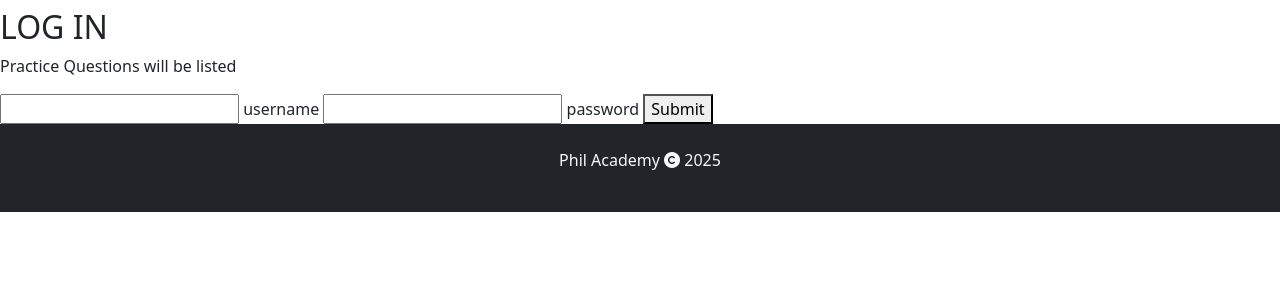
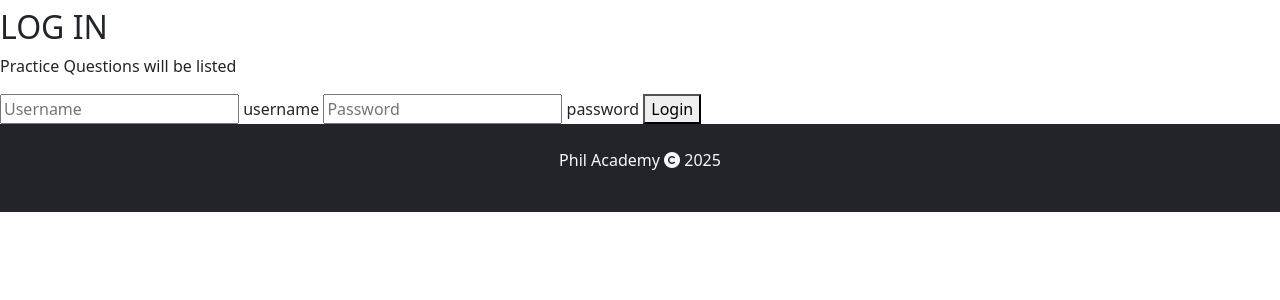
Before and after one commit to chan-ted/tutorhand, a Flask app: page /login in a window 1280 px wide. Shown: the part 58-358 px from the top of the page. Run offline with Flask 3, Linux system fonts and the light colour scheme; some libraries are stand-ins or nearby versions; some web fonts are replaced.

Commit message:
login page

```diff
--- a/templates/login.html
+++ b/templates/login.html
@@ -6,13 +6,13 @@
 
     <h2>LOG IN</h2>
     <p>Practice Questions will be listed</p>
-    <form action="/result" method="GET">
+    <form action="{{ url_for('login') }}" method="POST">
         <label>
-            <input type="text" name="username" > username
+            <input type="text" name="username" placeholder="Username"> username
         </label>
         <label>
-            <input type="text" name="password" > password
+            <input type="password" name="password" placeholder="Password"> password
         </label>
-        <button type="submit">Submit</button>
+        <button type="submit">Login</button>
     </form>
     {% endblock %}
```
